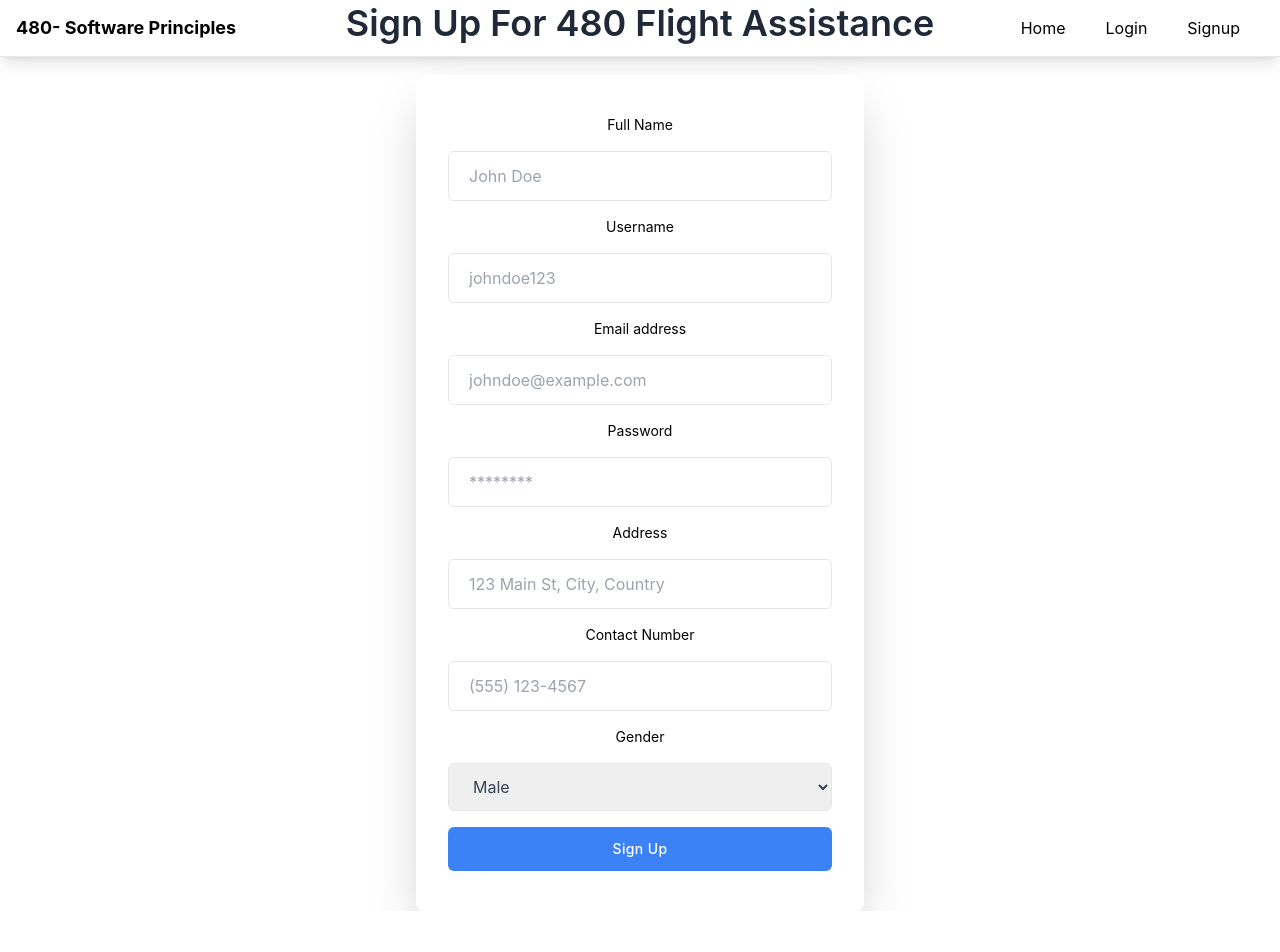
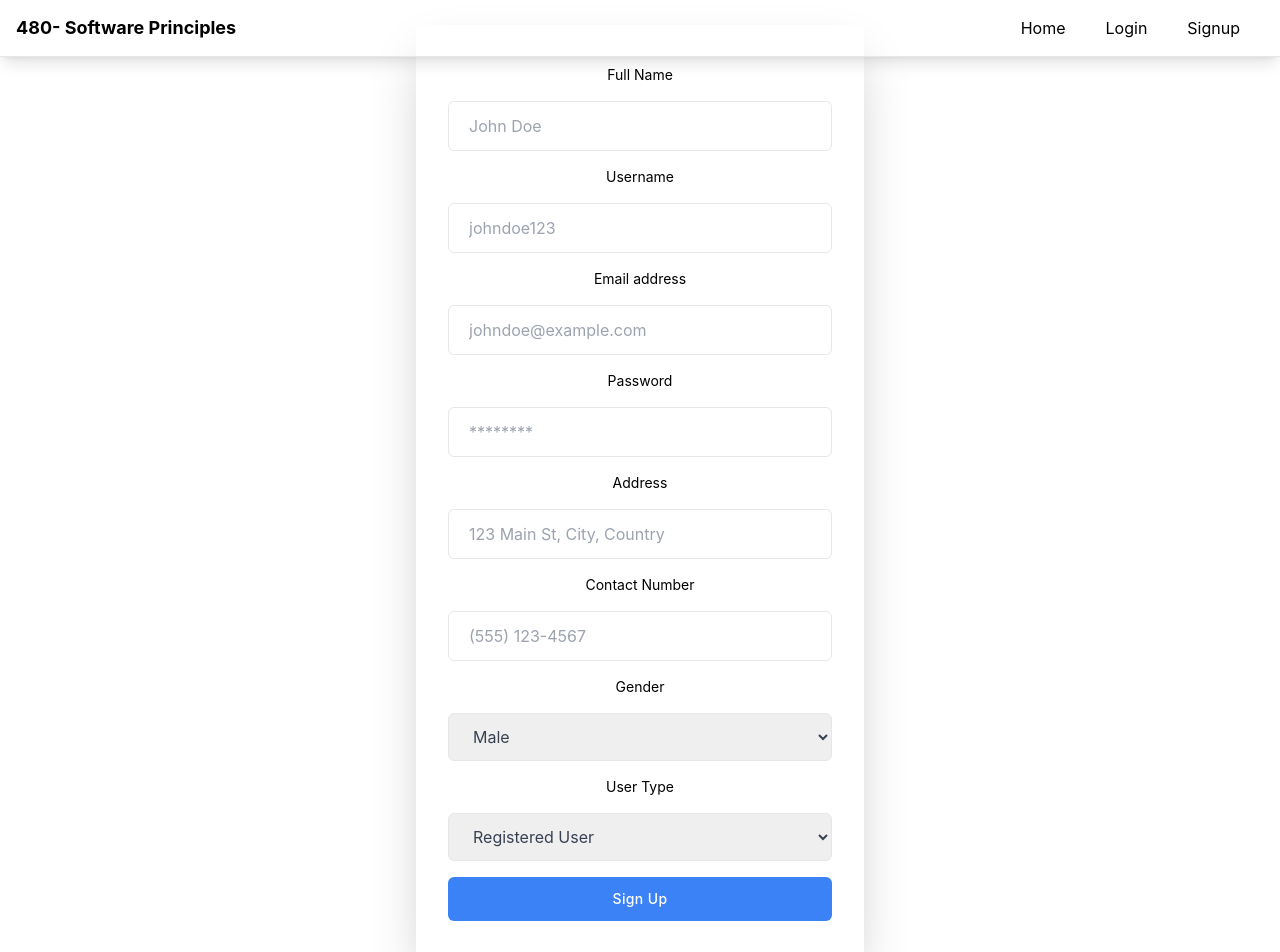
Before and after one commit to syrilj/ENSF480_FINAL_PROJECT, a React (Create React App) app in the folder flight_frontend/React-Routing/: page /Signup in a window 1280 px wide. Shown: the top 952 px of the page. Before the commit the page ends 911 px from the top, so only its background shows below. Built offline with nearby package versions, Linux system fonts and the light colour scheme.

Commit message:
update signup. commented out backend connection

```diff
--- a/flight_frontend/React-Routing/src/component/Signup.js
+++ b/flight_frontend/React-Routing/src/component/Signup.js
@@ -1,6 +1,46 @@
 import React from 'react';
 
 function Signup() {
+    /*const [formData, setFormData] = useState({
+      name: '',
+      gender: '',
+      address: '',
+      email: '',
+      contact: '',
+      username: '',
+      password: '',
+    });
+
+    const handleChange = (e) => {
+      setFormData({ ...formData, [e.target.id]: e.target.value });
+    };
+
+    const handleSubmit = async (e) => {
+      e.preventDefault();
+
+      try {
+        const response = await fetch('http://your-backend-url/api/register', {
+          method: 'POST',
+          headers: {
+            'Content-Type': 'application/json',
+          },
+          body: JSON.stringify(formData),
+        });
+
+        if (response.ok) {
+          // Registration successful
+          console.log('User registered successfully');
+          // Redirect or perform any other actions as needed
+        } else {
+          // Registration failed
+          console.error('Failed to register user');
+        }
+      } catch (error) {
+        console.error('Error during registration:', error);
+      }
+    };
+*/
+
   return (
     <section className="flex items-center justify-center h-screen">
       <div className="text-center">
@@ -96,6 +136,19 @@
               </select>
             </div>
 
+            <div className="mb-4">
+              <label htmlFor="userType" className="block mb-2 text-sm text-black dark:text-black">
+                User Type
+              </label>
+              <select
+                id="userType"
+                className="w-full px-5 py-3 mt-2 text-gray-700 placeholder-gray-400 border border-gray-200 rounded-md dark:placeholder-gray-600 dark:text-black-300 dark:border-gray-700 focus:border-blue-400 dark:focus:border-blue-400 focus:ring-blue-400 focus:outline-none focus:ring focus:ring-opacity-40"
+              >
+                <option value="registered">Registered User</option>
+                <option value="admin">Admin</option>
+              </select>
+            </div>
+
             <button
               type="submit"
               className="w-full px-6 py-3 text-sm font-medium tracking-wide text-white capitalize transition-colors duration-300 transform bg-blue-500 rounded-md hover:bg-blue-400 focus:outline-none focus:ring focus:ring-blue-300 focus:ring-opacity-50"
```
